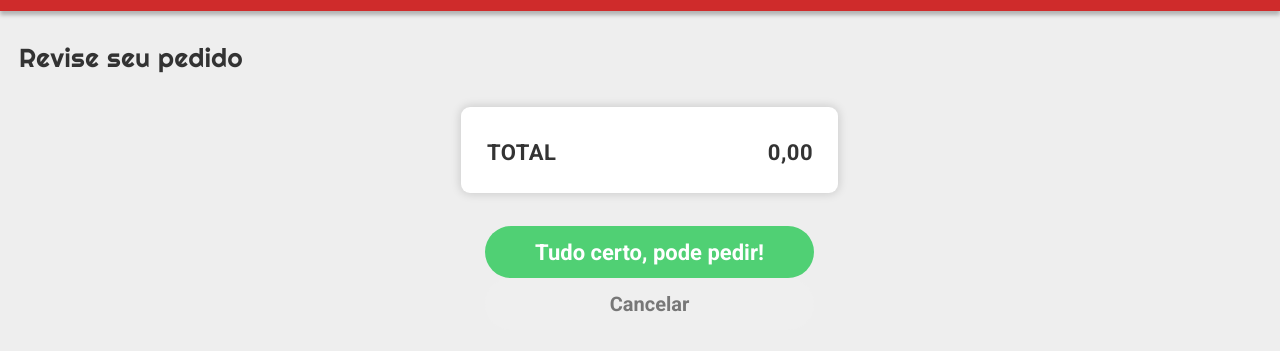
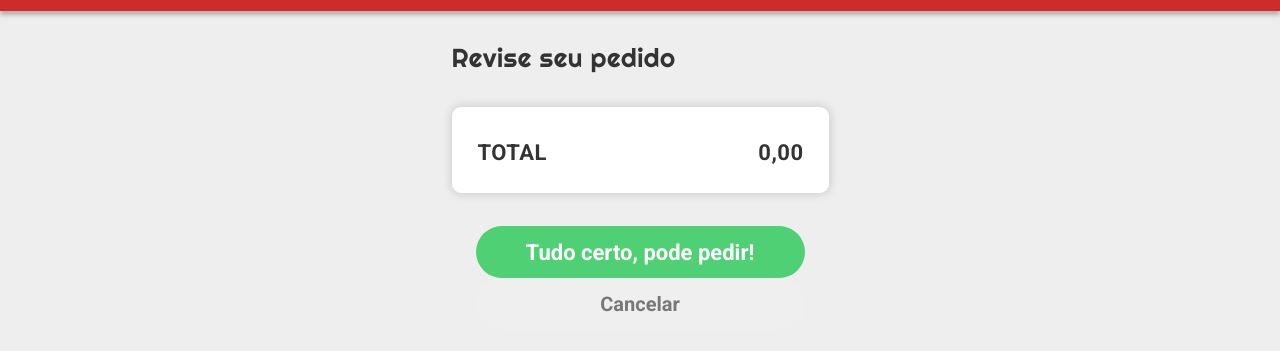
Before and after one commit to lucasfranchini/foodcamp-react, a React app: page /revisar in a window 1280 px wide. Shown: the part 81-432 px from the top of the page. Built offline with nearby package versions, Linux system fonts and the light colour scheme.

Commit message:
corrigindo um erro de layout

```diff
--- a/src/components/Review/Review.css
+++ b/src/components/Review/Review.css
@@ -3,7 +3,6 @@
     line-height: 32px;
     font-size: 26px;
     color: #333;
-    padding-left: 19px;
     letter-spacing: 0.018em;
     font-family: 'Righteous', cursive;
     display: flex;
@@ -11,7 +10,7 @@
     align-items: center;
 }
 .review h1{
-    width: 100%;
+    width: 377px;
 }
 .review button{
     width: 329px;
```
